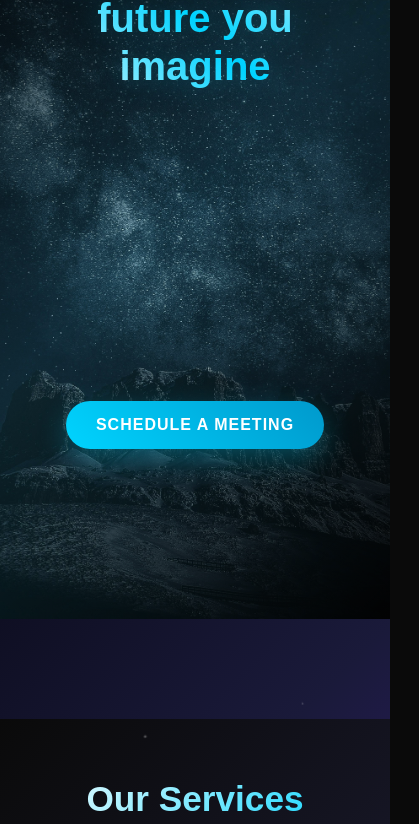
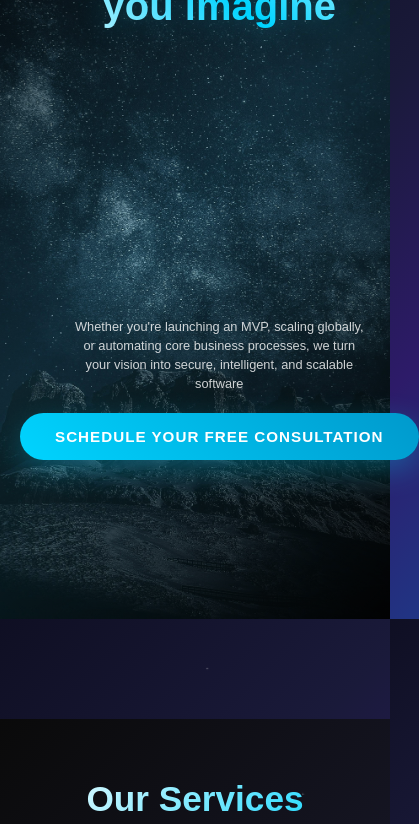
Before and after one commit to FindMySecurityUK/aurygentechnologies, a React (Create React App) app: page / in a window 390 px wide. Shown: the part 1913-2737 px from the top of the page, 419 px wide, since content can reach past the window. Built offline with nearby package versions, Linux system fonts and the light colour scheme; no server answers; sample sign-in values are in the browser's storage.

Commit message:
incomplete changes

```diff
--- a/src/components/Carousel3D/Carousel3D.js
+++ b/src/components/Carousel3D/Carousel3D.js
@@ -8,8 +8,8 @@ const Carousel3D = ({
   rotateInterval = 4000,
   cardHeight = 500,
   title = "Our Services",
-  subtitle = "Professional Solutions",
-  tagline = "Explore our comprehensive range of services designed to meet your business needs.",
+  subtitle = "Tailored Digital Solutions for Startups & Growing Businesses",
+  tagline = "Explore our end-to-end technology services, spanning software development, AI, cybersecurity, and cloud infrastructure, engineered to accelerate innovation, automate operations, and scale businesses globally.",
   isMobileSwipe = true,
 }) => {
   const [active, setActive] = useState(0);
--- a/src/components/OurServices/OurServices.js
+++ b/src/components/OurServices/OurServices.js
@@ -61,8 +61,8 @@ const OurServices = () => {
             rotateInterval={5000}
             cardHeight={500}
             title="Our Services"
-            subtitle="Professional Solutions"
-            tagline="Explore our comprehensive range of services designed to transform your business with cutting-edge technology and expert solutions."
+            subtitle="Tailored Digital Solutions for Startups & Growing Businesses"
+            tagline="Explore our end-to-end technology services, spanning software development, AI, cybersecurity, and cloud infrastructure, engineered to accelerate innovation, automate operations, and scale businesses globally."
             isMobileSwipe={true}
           />
         ) : (
--- a/src/components/ScheduleMeeting/ScheduleMeeting.css
+++ b/src/components/ScheduleMeeting/ScheduleMeeting.css
@@ -78,14 +78,28 @@
 
 .schedule-right {
   display: flex;
+  flex-direction: column;
   justify-content: center;
   align-items: center;
+  gap: 20px;
+}
+
+.schedule-description {
+  font-size: 1.0rem;
+  color: rgba(255, 255, 255, 0.8);
+  text-align: center;
+  line-height: 1.5;
+  margin: 0;
+  max-width: 400px;
+  opacity: 0;
+  transform: translateY(20px);
+  transition: all 1s ease-out 0.5s;
 }
 
 .schedule-btn {
   background: linear-gradient(45deg, #00d4ff, #0099cc);
   border: none;
-  padding: 20px 40px;
+  padding: 20px 50px;
   border-radius: 50px;
   color: white;
   font-size: 1.2rem;
@@ -96,11 +110,13 @@
   letter-spacing: 1px;
   box-shadow: 0 10px 30px rgba(0, 212, 255, 0.3);
   opacity: 0;
-  transform: translateX(50px);
-  transition: all 1s ease-out 0.3s;
+  transform: translateY(20px);
+  transition: all 1s ease-out 0.7s;
   position: relative;
   overflow: hidden;
   text-decoration: none;
+  white-space: nowrap;
+  min-width: 320px;
 }
 
 .schedule-btn::before {
@@ -136,7 +152,12 @@
 
 .schedule-content.animate .schedule-btn {
   opacity: 1;
-  transform: translateX(0);
+  transform: translateY(0);
+}
+
+.schedule-content.animate .schedule-description {
+  opacity: 1;
+  transform: translateY(0);
 }
 
 /* Responsive Design */
@@ -152,9 +173,15 @@
     margin-bottom: 20px;
   }
 
+  .schedule-description {
+    font-size: 0.85rem;
+    max-width: 350px;
+  }
+
   .schedule-btn {
-    padding: 18px 35px;
+    padding: 18px 40px;
     font-size: 1.1rem;
+    min-width: 280px;
   }
 }
 
@@ -164,8 +191,14 @@
     gap: 30px;
   }
 
+  .schedule-description {
+    font-size: 0.8rem;
+    max-width: 300px;
+  }
+
   .schedule-btn {
-    padding: 15px 30px;
-    font-size: 1rem;
+    padding: 15px 35px;
+    font-size: 0.95rem;
+    min-width: 260px;
   }
 }
--- a/src/components/ScheduleMeeting/ScheduleMeeting.js
+++ b/src/components/ScheduleMeeting/ScheduleMeeting.js
@@ -26,8 +26,11 @@ const ScheduleMeeting = () => {
             </h2>
           </div>
           <div className="schedule-right">
+            <p className="schedule-description">
+              Whether you're launching an MVP, scaling globally, or automating core business processes, we turn your vision into secure, intelligent, and scalable software
+            </p>
             <Link to="/contact-us" className="schedule-btn">
-              Schedule a Meeting
+              Schedule your free consultation
             </Link>
           </div>
         </div>
--- a/src/components/ServiceDetail.js
+++ b/src/components/ServiceDetail.js
@@ -116,7 +116,7 @@ const ServiceDetail = () => {
         <div className="container">
           <div className="section-header">
             <h2>Service Overview</h2>
-            <p>Comprehensive details about our {subcategory.title.toLowerCase()} services</p>
+            <p>{subcategory.overviewDescription}</p>
           </div>
 
           <div className="details-content">
--- a/src/components/WhoWeAre/WhoWeAre.js
+++ b/src/components/WhoWeAre/WhoWeAre.js
@@ -13,7 +13,7 @@ const WhoWeAre = () => {
       <div className={`who-we-are-container ${inView ? 'animate' : ''}`}>
         <h2 className="section-title">Who We Are</h2>
         <p className="who-we-are-text">
-          We craft agile, affordable, and AI-ready software for startups and SMEs, designed to launch fast, scale boldly, and evolve with you. Every build is engineered with intention to transform ambition into architecture, seamless, scalable, and ready to lead.
+          At Aurygen Technologies, we design and deliver secure, scalable, and AI-powered digital solutions for startups, SMEs, and global businesses. Headquartered in the UK and trusted worldwide, we specialise in rapid product development from MVPs to enterprise-grade platforms, combining agile execution with deep technical expertise across software, AI, cloud, and cybersecurity. Every solution we build is crafted to evolve with your growth, engineered to transform bold ideas into resilient, intelligent systems ready for global scale.
         </p>
       </div>
     </section>
```
Also changed, not shown: src/data/services.json.
